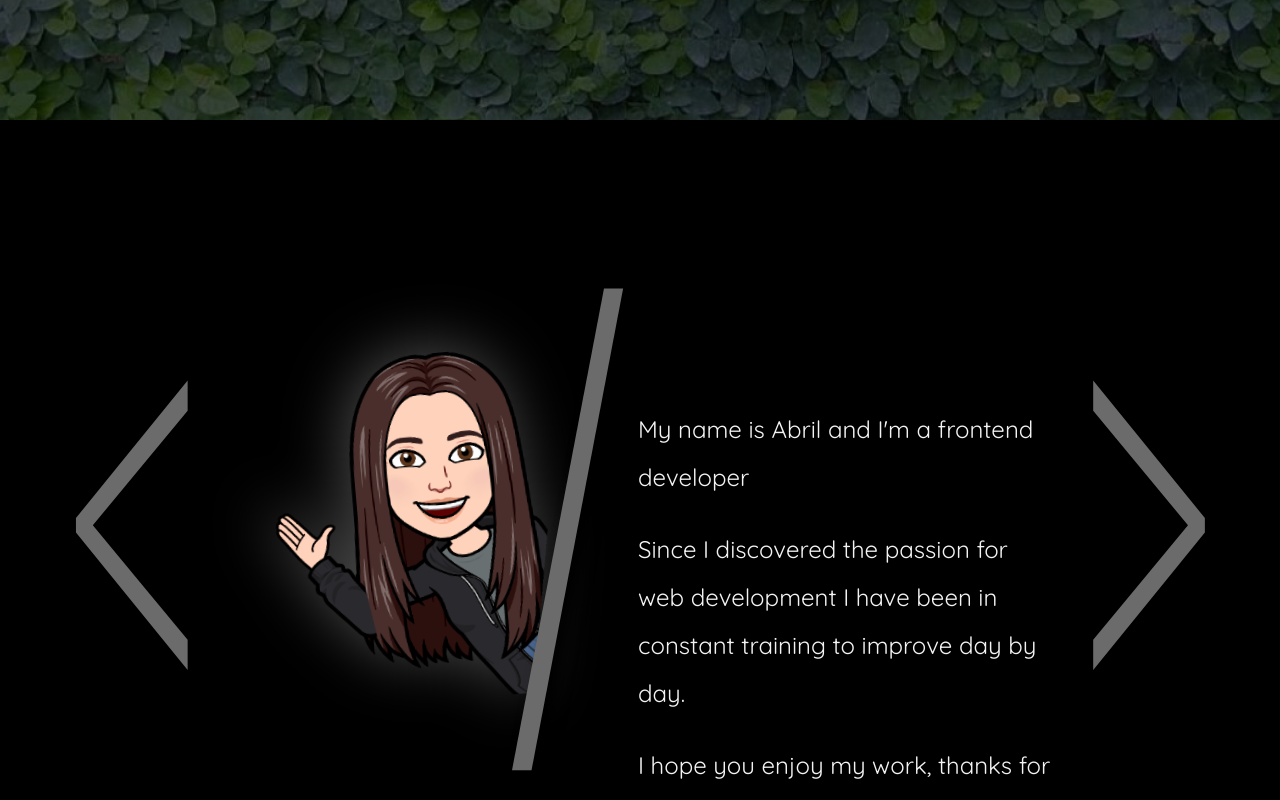
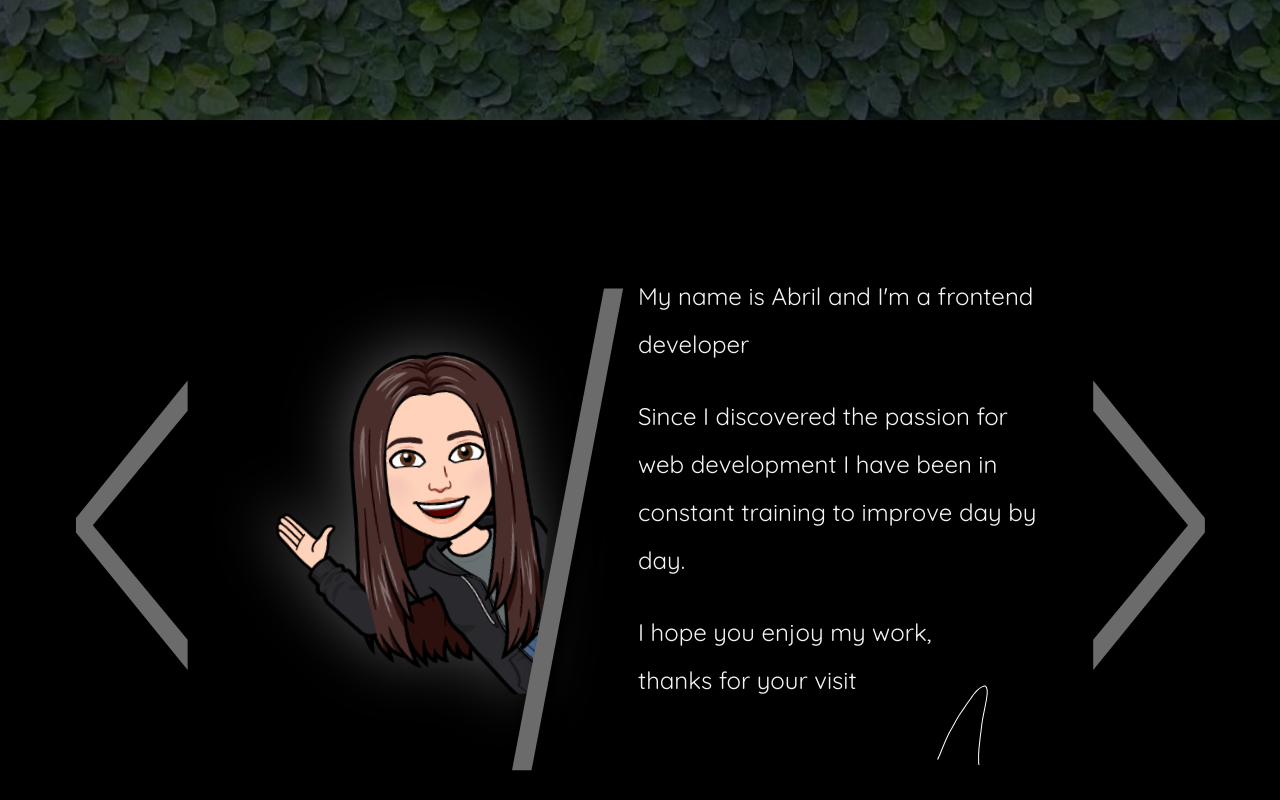
Before and after one commit to abrilbasteiro/Personal_Portfolio, a React (Create React App) app: page / in a window 1280 px wide. Shown: the part 680-1480 px from the top of the page. Built offline with nearby package versions, Linux system fonts and the light colour scheme.

Commit message:
about section

```diff
--- a/src/components/About/About.js
+++ b/src/components/About/About.js
@@ -43,7 +43,7 @@ const About = () => {
                     Since I discovered the passion for web development I have been in constant training to improve day by day.
                 </h3>
                 <h3 className='presentationText'>
-                    I hope you enjoy my work, thanks for your visit
+                    I hope you enjoy my work,<br/> thanks for your visit
                 </h3>
             </div>
             <div className="signature">
--- a/src/components/About/About.scss
+++ b/src/components/About/About.scss
@@ -14,11 +14,9 @@
     }
     .angle1{
         opacity: 0;
-        // animation: angle1 1500ms forwards;
     }
     .angle2{
         opacity: 0;
-        // animation: angle2 1500ms forwards;
     }
     .slash{
         font-size: 50vh;
@@ -31,7 +29,6 @@
         text-shadow: 10px 0px 10px#000;
         margin-right: 2rem;
         opacity: 0;
-        // animation: slash 1500ms forwards;
     }
     .profile{
         width: 40%;
@@ -45,7 +42,6 @@
             width: 70%;
             rotate: -5deg;
             filter: drop-shadow(-5px -5px 30px rgba(255, 255, 255, 0.286));
-            // animation: profileImage 1500ms ease forwards;
             position: absolute;
         }
 
@@ -56,7 +52,7 @@
         height: 100vh;
         padding-left: 20px;
         display: flex;
-        justify-content: end;
+        justify-content: center;
         flex-direction: column;
         .textGroup{
             width: 90%;
@@ -69,7 +65,6 @@
                 font-size: 1.5rem;
                 font-weight: normal;
                 opacity: 0;
-                // animation: profileImage 1500ms ease forwards;
             }
         }
         .signature{
@@ -129,24 +124,20 @@
 
     @keyframes slash {
         0%{
-            // display: none;
             opacity: 0;
             position: absolute;
             left: 60%;
-            // margin-right: 0;
         }
         25%{
             opacity: 0;
             position: absolute;
             left: 60%;
-            // margin-right: 0;
         }
 
         50%{
             opacity: 1;
             position: absolute;
             left: 50%;
-            // margin-right: 20%;
         }
 
         75%{
--- a/src/components/About/Signature.scss
+++ b/src/components/About/Signature.scss
@@ -23,35 +23,35 @@
 
 #a-1{
     animation: letter-animation .8s linear forwards;
-    animation-delay: calc(var(--delay)*3);
+    animation-delay: calc(var(--delay)*5);
 }
 
 #a-2{
     animation: letter-animation .8s linear forwards;
-    animation-delay: calc(var(--delay)*5);
+    animation-delay: calc(var(--delay)*7);
 }
 
 #b{
     animation: letter-animation 1s linear forwards;
-    animation-delay: calc(var(--delay)*6);
+    animation-delay: calc(var(--delay)*8);
 }
 
 #r{
     animation: letter-animation .8s linear forwards;
-    animation-delay: calc(var(--delay)*7 + .1s);
+    animation-delay: calc(var(--delay)*9 + .1s);
 }
 
 #i{
     animation: letter-animation 1s linear forwards;
-    animation-delay: calc(var(--delay)*8);
+    animation-delay: calc(var(--delay)*10);
 }
 
 #l{
     animation: letter-animation 1s linear forwards;
-    animation-delay: calc(var(--delay)*8 + .3s);
+    animation-delay: calc(var(--delay)*10 + .3s);
 }
 
 #heart{
     animation: letter-animation 1s linear forwards;
-    animation-delay: calc(var(--delay)*9 + .3s);
+    animation-delay: calc(var(--delay)*11 + .3s);
 }
```
Also changed, not shown: 1 other file (tests, documents, lock files or other folders).
